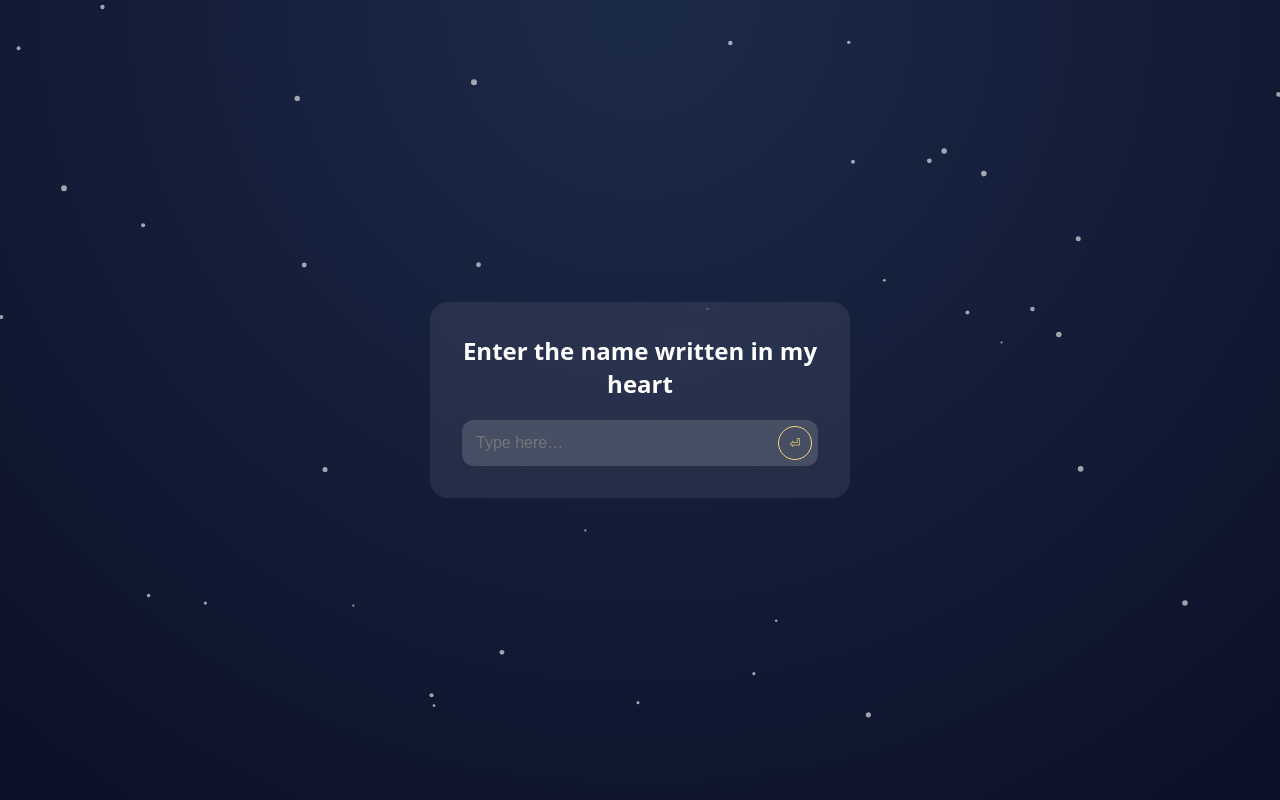
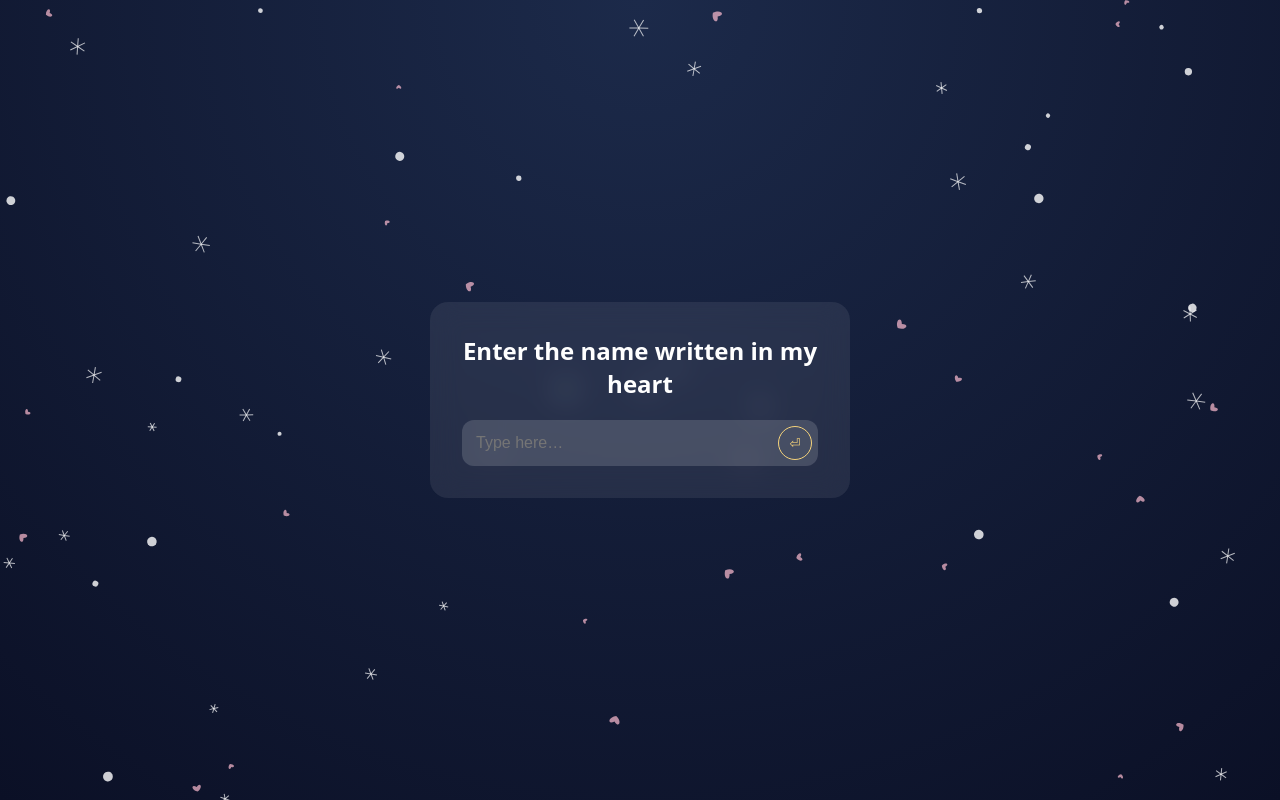
Before and after one commit to mdparvezmussaruf/Happy-new-year-2026, a plain HTML site: page index.html in a window 1280 px wide. Drawn offline with Linux system fonts and the light colour scheme.

Commit message:
Enhance canvas effects with mixed snow and fireworks

```diff
--- a/index.html
+++ b/index.html
@@ -160,10 +160,10 @@ h1{
 <div id="slides" class="screen hidden"></div>
 
 <script>
-/* ===== CANVAS EFFECTS ===== */
+/* ===== CANVAS EFFECTS (MIXED LOVE SNOW + FIREWORKS) ===== */
 const canvas = document.getElementById("fx");
 const ctx = canvas.getContext("2d");
-let W,H;
+let W, H;
 
 function resize(){
   W = canvas.width = innerWidth;
@@ -172,19 +172,55 @@ function resize(){
 addEventListener("resize", resize);
 resize();
 
-/* Snow */
-const snow = Array.from({length:40},()=>({
-  x:Math.random()*W,
-  y:Math.random()*H,
-  r:Math.random()*2+1,
-  s:0.3+Math.random()
-}));
+/* ---------- MIXED SNOW SYSTEM ---------- */
+const SNOW_COUNT = 70; // safe for low-end devices
+const snow = [];
 
-/* Firework particles */
+function createSnow(){
+  const t = Math.random();
+  return {
+    x: Math.random() * W,
+    y: Math.random() * H,
+    r: 2 + Math.random() * 3,
+    speed: 0.25 + Math.random() * 0.6,
+    drift: (Math.random() - 0.5) * 0.25,
+    rot: Math.random() * Math.PI,
+    rotSpeed: (Math.random() - 0.5) * 0.008,
+    type: t < 0.34 ? "heart" : t < 0.67 ? "flake" : "dot"
+  };
+}
+
+for(let i=0;i<SNOW_COUNT;i++) snow.push(createSnow());
+
+function drawHeart(x,y,s){
+  ctx.beginPath();
+  ctx.moveTo(x, y);
+  ctx.bezierCurveTo(x-s, y-s, x-s*1.4, y+s/3, x, y+s);
+  ctx.bezierCurveTo(x+s*1.4, y+s/3, x+s, y-s, x, y);
+  ctx.fill();
+}
+
+function drawFlake(x,y,r,rot){
+  ctx.save();
+  ctx.translate(x,y);
+  ctx.rotate(rot);
+  ctx.strokeStyle="rgba(255,255,255,0.7)";
+  ctx.lineWidth=1;
+  for(let i=0;i<6;i++){
+    ctx.beginPath();
+    ctx.moveTo(0,0);
+    ctx.lineTo(0,r);
+    ctx.stroke();
+    ctx.rotate(Math.PI/3);
+  }
+  ctx.restore();
+}
+
+/* ---------- FIREWORK PARTICLES ---------- */
 let particles = [];
 
 function fireworkText(text){
-  ctx.font = "bold 42px serif";
+  ctx.font = "bold 44px serif";
   ctx.fillStyle = "#fff";
   const m = ctx.measureText(text);
   const x = (W - m.width) / 2;
@@ -195,34 +231,56 @@ function fireworkText(text){
   ctx.clearRect(0,0,W,H);
 
   for(let i=0;i<img.length;i+=4){
-    if(img[i+3]>0 && Math.random()<0.02){
+    if(img[i+3]>0 && Math.random()<0.018){
       const px=(i/4)%W;
       const py=Math.floor((i/4)/W);
       particles.push({
-        x:px,y:py,
-        vx:(Math.random()-.5)*1.5,
-        vy:(Math.random()-.5)*1.5,
-        life:120
+        x:px, y:py,
+        vx:(Math.random()-.5)*1.3,
+        vy:(Math.random()-.8)*1.6,
+        life:140
       });
     }
   }
 }
 
+/* ---------- MAIN ANIMATION LOOP ---------- */
 function animate(){
   ctx.clearRect(0,0,W,H);
 
-  ctx.fillStyle="rgba(255,255,255,.6)";
+  /* snow */
   snow.forEach(s=>{
-    ctx.beginPath();
-    ctx.arc(s.x,s.y,s.r,0,Math.PI*2);
-    ctx.fill();
-    s.y+=s.s;
-    if(s.y>H)s.y=0;
+    ctx.save();
+    ctx.translate(s.x,s.y);
+    ctx.rotate(s.rot);
+
+    if(s.type==="heart"){
+      ctx.fillStyle="rgba(255,190,210,0.7)";
+      drawHeart(0,0,s.r*1.2);
+    } else if(s.type==="flake"){
+      drawFlake(0,0,s.r*2,s.rot);
+    } else {
+      ctx.fillStyle="rgba(255,255,255,0.8)";
+      ctx.beginPath();
+      ctx.arc(0,0,s.r,0,Math.PI*2);
+      ctx.fill();
+    }
+
+    ctx.restore();
+
+    s.y += s.speed;
+    s.x += s.drift;
+    s.rot += s.rotSpeed;
+
+    if(s.y > H){
+      Object.assign(s, createSnow(), { y:-10 });
+    }
   });
 
+  /* fireworks */
   particles = particles.filter(p=>p.life-- >0);
   particles.forEach(p=>{
-    ctx.fillStyle=`rgba(255,210,160,${p.life/120})`;
+    ctx.fillStyle=`rgba(255,200,160,${p.life/140})`;
     ctx.fillRect(p.x,p.y,2,2);
     p.x+=p.vx;
     p.y+=p.vy;
@@ -243,25 +301,27 @@ function unlock(){
   if(pass.value.trim().toLowerCase() === "farhana akter rova"){
     lock.classList.add("hidden");
     celebrate.classList.remove("hidden");
-    document.getElementById("bgm").volume = 0.22;
-    document.getElementById("bgm").play().catch(()=>{});
+
+    const bgm = document.getElementById("bgm");
+    bgm.volume = 0.22;
+    bgm.play().catch(()=>{});
+
     fireworkText("Farhana Akter Rova");
     setTimeout(()=>cta.style.display="inline-block",8000);
   }
 }
-
 enterBtn.onclick = unlock;
 pass.addEventListener("keydown",e=>e.key==="Enter" && unlock());
 
-/* ===== QUOTES ===== */
+/* ===== PROFESSION-SPECIFIC QUOTES ===== */
 const quotes = [
-  "Every bug you face means you are building something real.",
-  "You shape minds and futures with quiet strength.",
-  "You hold the world together in ways no one sees.",
-  "Every delay is shaping a stronger dream.",
-  "Learning is never wasted time.",
-  "You are not behind. You are becoming.",
-  "You are deeply loved and never alone."
+  "Every line of code you write is proof of your intelligence and patience.",
+  "You shape futures with knowledge and kindness.",
+  "You hold the family together with invisible strength.",
+  "Every setback is training you for success.",
+  "Learning today is power tomorrow.",
+  "You are not late — you are on your own perfect timeline.",
+  "You are deeply loved, valued, and never alone."
 ];
 
 cta.onclick = ()=>{
@@ -291,5 +351,6 @@ if("serviceWorker" in navigator){
 }
 </script>
 
+
 </body>
 </html>
```
